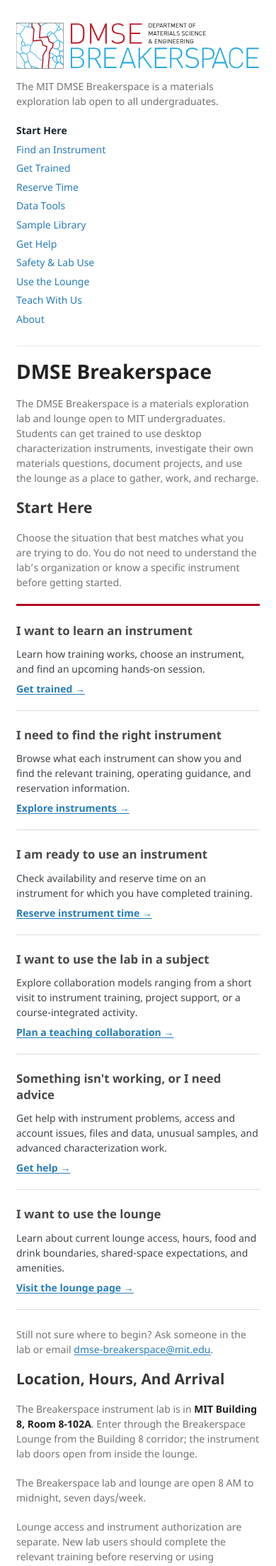
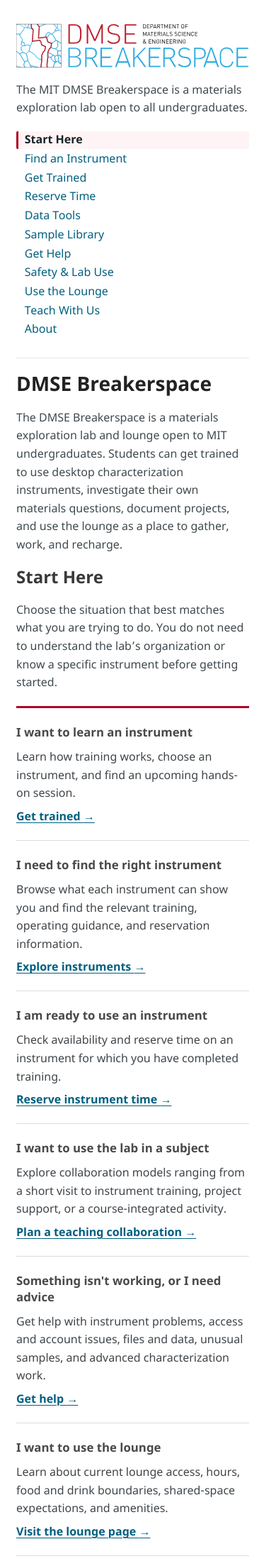
Before and after one commit to MIT-DMSE-Breakerspace/MIT-DMSE-Breakerspace.github.io, a Jekyll site: the page built from index.md, in a window 390 px wide. Shown: the top 2207 px of the page at 71% size. Built offline with Jekyll 4.4.1, drawn with Linux system fonts in a browser that asks for light colours.

Commit message:
Improve responsive layout and link states

```diff
--- a/_sass/jekyll-theme-minimal.scss
+++ b/_sass/jekyll-theme-minimal.scss
@@ -4,8 +4,8 @@
 body {
   background-color: #fff;
   padding:50px;
-  font: 14px/1.5 "Noto Sans", "Helvetica Neue", Helvetica, Arial, sans-serif;
-  color:#727272;
+  font: 16px/1.6 "Noto Sans", "Helvetica Neue", Helvetica, Arial, sans-serif;
+  color:var(--color-text, #3f494e);
   font-weight:400;
 }
 
@@ -35,13 +35,12 @@
 }
 
 a {
-  color:#267CB9;
+  color:var(--color-link, #005f7f);
   text-decoration:none;
 }
 
 a:hover, a:focus {
-  color:#069;
-  font-weight: bold;
+  color:var(--color-link-hover, #ae0721);
 }
 
 a small {
@@ -162,7 +161,6 @@
 
 .downloads a:hover, .downloads a:focus {
   color:#675C5C;
-  font-weight:bold;
 }
 
 .downloads ul a:active {
@@ -210,7 +208,7 @@
   -webkit-font-smoothing:subpixel-antialiased;
 }
 
-@media print, screen and (max-width: 960px) {
+@media print, screen and (max-width: 1209px) {
 
   div.wrapper {
     width:auto;
--- a/assets/css/style.scss
+++ b/assets/css/style.scss
@@ -2,6 +2,20 @@
 ---
 
 @import "jekyll-theme-minimal";
+
+html {
+  scrollbar-gutter: stable;
+}
+
+:root {
+  --color-text: #3f494e;
+  --color-ink: #17242a;
+  --color-link: #005f7f;
+  --color-link-hover: #ae0721;
+  --color-current-bg: #fff4f5;
+  --color-focus-inner: #fff;
+  --color-focus-outer: #17242a;
+}
 
 .skip-link {
   position: fixed;
@@ -31,11 +45,17 @@
   text-underline-offset: 0.16em;
 }
 
+main a:hover,
+main a:focus-visible {
+  text-decoration-thickness: 0.14em;
+}
+
 a:focus-visible,
 button:focus-visible,
 [tabindex="0"]:focus-visible {
-  outline: 3px solid #009de6;
+  outline: 3px solid var(--color-focus-outer);
   outline-offset: 3px;
+  box-shadow: 0 0 0 5px var(--color-focus-inner);
 }
 
 .youtube-facade {
@@ -110,12 +130,28 @@
 
 .site-nav a {
   display: block;
-  margin-bottom: 0.35rem;
+  margin-bottom: 0.12rem;
+  padding: 0.1rem 0.55rem;
+  border-left: 3px solid transparent;
+  border-radius: 2px;
+  line-height: 1.35;
+  text-decoration: none;
+}
+
+.site-nav a:hover,
+.site-nav a:focus-visible {
+  color: var(--color-link-hover);
+  text-decoration: underline;
+  text-decoration-thickness: 0.14em;
+  text-underline-offset: 0.16em;
 }
 
 .site-nav a[aria-current="page"] {
-  color: #17242a;
-  font-weight: 700;
+  border-left-color: var(--color-link-hover);
+  background: var(--color-current-bg);
+  color: var(--color-ink);
+  font-weight: 700;
+  text-decoration: none;
 }
 
 .intent-list {
@@ -658,7 +694,7 @@
   border: 0;
 }
 
-@media screen and (min-width: 961px) {
+@media screen and (min-width: 1210px) {
   body.data-tool-workspace .wrapper {
     width: min(1500px, calc(100vw - 5rem));
   }
@@ -1636,7 +1672,7 @@
   }
 }
 
-@media screen and (min-width: 961px) and (max-height: 620px) {
+@media screen and (min-width: 1210px) and (max-height: 620px) {
   header,
   footer {
     position: static;
```
